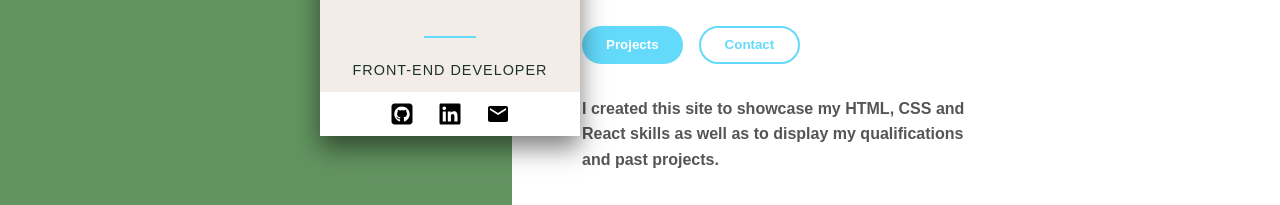
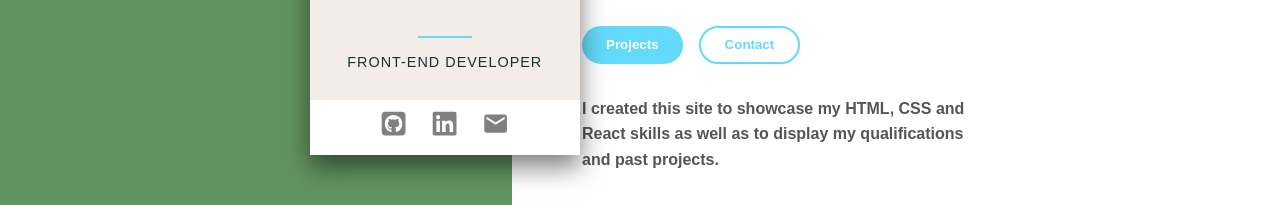
Before and after one commit to RachelFairfax/Portfolio-Site, a React (Vite) app: page / in a window 1280 px wide. Shown: the part 408-613 px from the top of the page. Built offline with nearby package versions, Linux system fonts and the light colour scheme.

Commit message:
set up routing on home page

```diff
--- a/src/pages/Home.jsx
+++ b/src/pages/Home.jsx
@@ -1,4 +1,5 @@
 import React from 'react';
+import { useNavigate } from 'react-router-dom';
 import styles from './HomePage.module.css';
 import { MdEmail } from "react-icons/md";
 import { FaSquareGithub } from "react-icons/fa6";
@@ -6,6 +7,8 @@ import { FaLinkedin } from "react-icons/fa";
 import profileImage from '../assets/ProfilePhoto.jpg';
 
 const HomePage = () => {
+  //Setting up routing for contact and projects buttons
+  const navigate = useNavigate();
   return (
     <div className={styles.container}>
       {/* Left Card */}
@@ -18,9 +21,15 @@ const HomePage = () => {
             <div className={styles.halfBorder}></div>
             <p className={styles.title}>Front-End Developer</p>
             <div className={styles.socialIcons}>
+            <a href="https://github.com/RachelFairfax" className={styles.socialIcon}>
             <FaSquareGithub />
+            </a>
+            <a href="https://www.linkedin.com/in/rachel-fairfax-510b62356/" className={styles.socialIcon}>
             <FaLinkedin />
+            </a>
+            <a href="fairfaxr1@gmail.com" className={styles.socialIcon}>
             <MdEmail />
+            </a>
         </div>
         </div>
       </div>
@@ -32,8 +41,8 @@ const HomePage = () => {
         </h1>
         <p className={styles.subTitle}>An aspiring developer with a passion for building websites like this one</p>
         <div className={styles.buttons}>
-          <button className={styles.primary}>Projects</button>
-          <button className={styles.secondary}>Contact</button>
+          <button className={styles.primary} onClick={() => navigate('/projects')}>Projects</button>
+          <button className={styles.secondary} onClick={() => navigate('/contact')}>Contact</button>
         </div>
         <p className={styles.description}>
           I created this site to showcase my HTML, CSS and React skills as well as to display my qualifications and past projects.
--- a/src/pages/Homepage.module.css
+++ b/src/pages/Homepage.module.css
@@ -18,7 +18,7 @@
     justify-content: center;
     position: absolute;
     top: 150px;
-    left: 320px;
+    left: 310px;
     background-color: #F4ece6;
     padding: 40px 0px 0px 0px;
     box-shadow: 0 12px 24px rgba(0, 0, 0, 0.5);
@@ -48,10 +48,11 @@
   font-size: 0.9rem;
   letter-spacing: 1px;
   text-transform: uppercase;
-  padding-top: 0.5rem;
+  padding-bottom: 1rem;
   font-weight: 200;
 }
 
+/*Container for social icons*/
 .socialIcons {
   margin-top: auto;
   display: flex;
@@ -60,8 +61,19 @@
   padding-top: 10px;
   padding-bottom: 10px;
   gap: 1.5rem;
-  font-size: 1.5rem;
   background-color: white;
+  color: gray;
+  transition: all 0.2s ease;
+}
+
+/*Individual social icons*/
+.socialIcon {
+  font-size: 1.7rem;
+  color: gray;
+  transition: all 0.2s ease;
+}
+
+.socialIcon:hover {
   color: black;
 }
 
```
